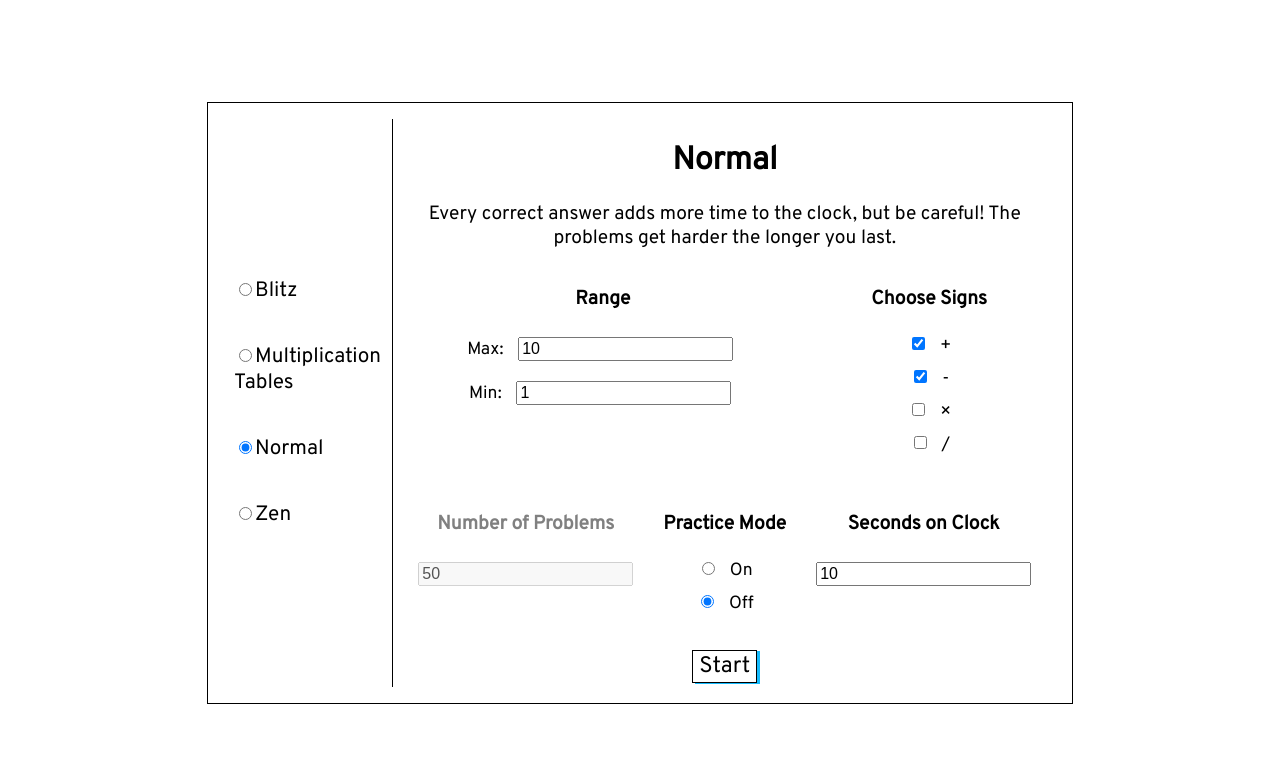
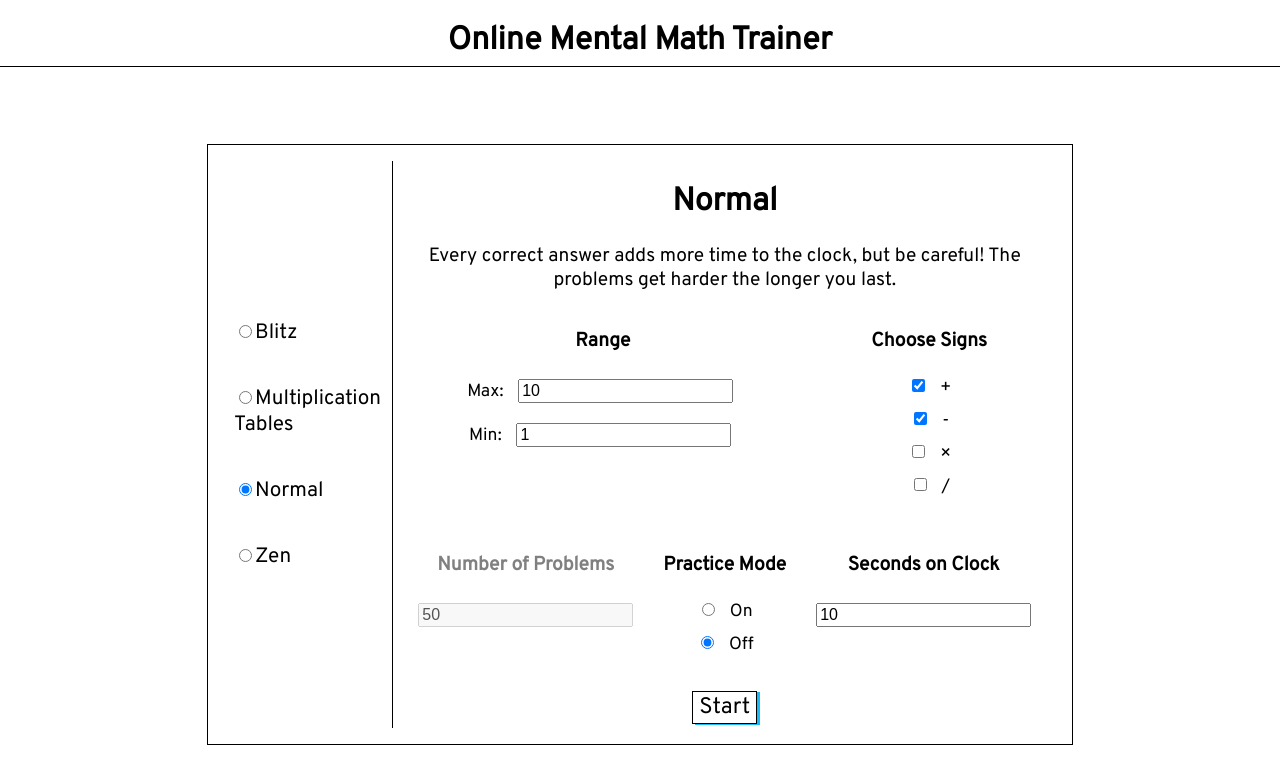
Before and after one commit to ZachJDev/Number-Crunches, a React (Create React App) app: page / in a window 1280 px wide. Shown: the top 784 px of the page. Built offline with nearby package versions, Linux system fonts and the light colour scheme.

Commit message:
added pre-game count down and a title bar.

```diff
--- a/src/Components/MathTrainer.css
+++ b/src/Components/MathTrainer.css
@@ -17,3 +17,8 @@
     cursor: pointer;
     /* border: none; */
 }
+
+.pre-timer {
+    font-size: 8rem;
+    margin: 15% auto;
+}
--- a/src/Components/MathTrainer.js
+++ b/src/Components/MathTrainer.js
@@ -18,6 +18,7 @@ export default class MathTrainer extends Component {
         this.Game.hasTimer || !this.Game.practice || this.Game.startTime,
       isGameOver: true,
       problems: [],
+      preGameTime: 3,
     };
   }
 
@@ -115,8 +116,19 @@ export default class MathTrainer extends Component {
   };
 
   componentDidMount() {
-    this.restart();
+    // Goes right into the Game if it's Zen, else starts the pregame timer
+    if(this.Game.mode === "Zen") {
+      this.restart();
+    } else {
+    this.setState({timerPreGame: setInterval(() => {
+      this.setState(s => ({preGameTime : s.preGameTime - 1}))
+      if(this.state.preGameTime < 1) {
+        this.restart();
+        clearInterval(this.state.timerPreGame)
+      }
+    }, 1000)})
   }
+}
   render() {
     let timerMessage;
     if(this.Game.mode !== 'Zen') {
@@ -140,6 +152,11 @@ export default class MathTrainer extends Component {
     let { num1, num2, sign, answer } = this.state.problem;
     return (
       <div className={`${this.Game.mode}`}>
+      {/* PreGame timer / game area */}
+      {this.Game.mode !== 'Zen' &&
+      this.state.preGameTime > 0 ?
+      <h2 className="pre-timer">{this.state.preGameTime}</h2>
+      :
         <div className="game-area">
           {/* Problem List */}
           {this.Game.mode === "Zen" ? (
@@ -183,6 +200,7 @@ export default class MathTrainer extends Component {
             Select a new mode
           </button>
         </div>
+      }
         {/* Video */}
         {this.Game.mode == "Zen" ? (
           <iframe
--- a/src/Components/Options.css
+++ b/src/Components/Options.css
@@ -2,7 +2,7 @@
     background-color: white;
     border: 1px solid black;
     max-width: 65%;
-    margin: 8% auto;
+    margin: 6% auto;
     padding: 1rem
 
 }
--- a/src/Components/Options.js
+++ b/src/Components/Options.js
@@ -31,7 +31,6 @@ export default class Options extends Component {
   }
   };
   handleChange = (event, value) => {
-    let canStart = Number(this.state.min) <= Number(this.state.max)
     if (event.target.name === "practice") {
       let practice = this.state.practice;
       this.setState({ [event.target.name]: !practice });
--- a/src/Components/StartPage.css
+++ b/src/Components/StartPage.css
@@ -19,3 +19,13 @@
     box-shadow: 2px 0px rgb(21, 187, 253);
     cursor: pointer;
 }
+
+.title {
+  text-align: center;
+  border-bottom: 1px solid black;
+  padding-bottom: .3rem
+}
+
+.title.hidden {
+  display: none;
+}
--- a/src/Components/StartPage.js
+++ b/src/Components/StartPage.js
@@ -16,12 +16,14 @@ export default class BasicTrainer extends Component {
     this.setState({ isGameOver: false, options });
   };
   handleRestart =() => {
-    this.setState({isGameOver: true})
+    this.setState({isGameOver: true, options : {}})
   }
   render() {
+    const titleClass = (this.state.options.mode === 'Zen') ? 'title hidden' : 'title';
     return (
 
        <div>
+       <h1 className={titleClass}>Online Mental Math Trainer</h1>
         {this.state.isGameOver ? (
           <Options handleOptions={this.handleOptions} />
         ) : (
```
